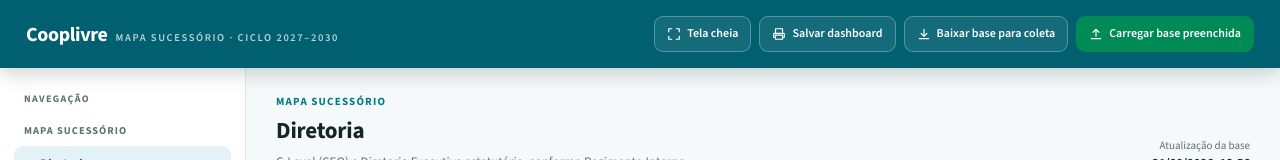
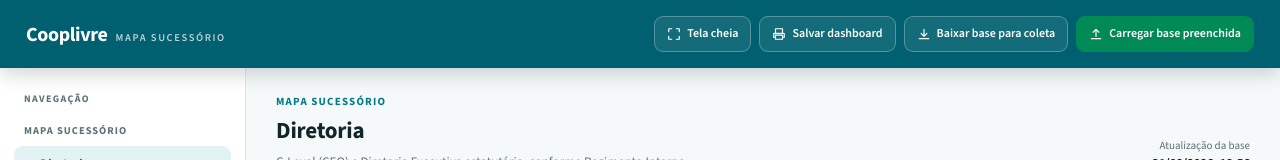
Before and after one commit to italoids123-svg/Sucessores-Cooplivre, a Next.js app: page / in a window 1280 px wide. Shown: the top 160 px of the page. Built offline with nearby package versions, Linux system fonts and the light colour scheme.

Commit message:
Remover "Ciclo 2027–2030" do cabeçalho e da descrição da página
Mantém apenas "Mapa Sucessório" no topo, a pedido do usuário.

```diff
--- a/app/layout.tsx
+++ b/app/layout.tsx
@@ -11,7 +11,7 @@ const sourceSans = Source_Sans_3({
 
 export const metadata: Metadata = {
   title: "Mapa Sucessório | Cooplivre",
-  description: "Mapa Sucessório · Ciclo 2027–2030 — Cooplivre",
+  description: "Mapa Sucessório — Cooplivre",
 };
 
 export default function RootLayout({ children }: { children: React.ReactNode }) {
--- a/components/TopBar.tsx
+++ b/components/TopBar.tsx
@@ -29,7 +29,7 @@ export default function TopBar() {
     <header className="top">
       <div className="brand">
         <b>Cooplivre</b>
-        <span>Mapa Sucessório · Ciclo 2027–2030</span>
+        <span>Mapa Sucessório</span>
       </div>
       <div className="top-actions">
         <button className="action" title="Alternar tela cheia" onClick={toggleFullscreen}>
```
